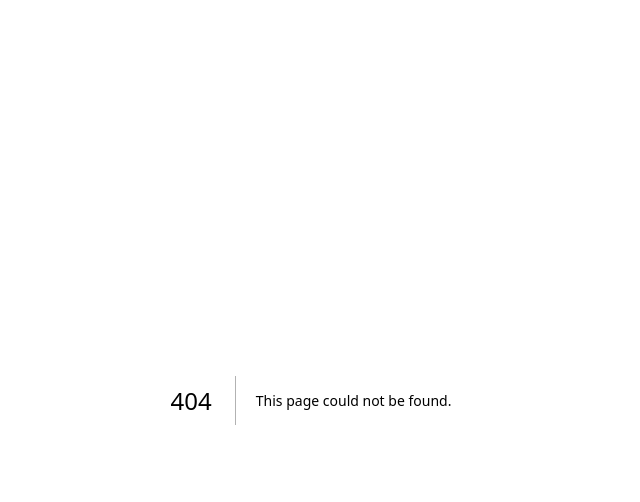
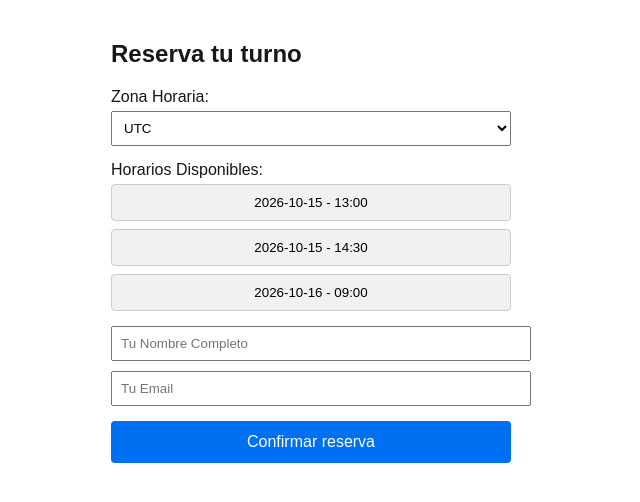
Before and after one commit to guilleefiore/AgendaYa, a Next.js app: page /reservas in a window 1280 px wide. Before the commit this address had no page. Shown: the top 502 px of the page, without its empty margins (329-969 px from the left). Built offline with nearby package versions, Linux system fonts and the light colour scheme.

Commit message:
feat(M04): booking timezone frontend

```diff
--- /dev/null
+++ b/app/reservas/page.tsx
@@ -0,0 +1,9 @@
+import TimezoneBooking from "../../src/TimezoneBooking";
+
+export default function ReservasPage() {
+  return (
+    <div className="min-h-screen bg-zinc-50 dark:bg-black p-8 flex justify-center items-center">
+      <TimezoneBooking />
+    </div>
+  );
+}
--- /dev/null
+++ b/src/TimezoneBooking.tsx
@@ -0,0 +1,144 @@
+"use client";
+import React, { useState, useEffect } from 'react';
+import { detectLocalTimezone, convertSlotToLocalTime } from './tests/franco/logic';
+
+const mockUtcSlots = [
+  "2026-10-15T13:00:00Z",
+  "2026-10-15T14:30:00Z",
+  "2026-10-16T09:00:00Z",
+];
+
+const availableTimezones = [
+  "America/Argentina/Buenos_Aires",
+  "America/Argentina/Mendoza",
+  "America/New_York",
+  "Europe/Madrid",
+  "Asia/Kolkata",
+  "UTC"
+];
+
+export default function TimezoneBooking() {
+  const [timezone, setTimezone] = useState('UTC');
+  const [selectedSlot, setSelectedSlot] = useState<string | null>(null);
+  const [name, setName] = useState('');
+  const [email, setEmail] = useState('');
+  const [confirmed, setConfirmed] = useState(false);
+  const [error, setError] = useState('');
+
+  useEffect(() => {
+    try {
+      const localTz = detectLocalTimezone();
+      if (localTz) {
+        setTimezone(localTz);
+        if (!availableTimezones.includes(localTz)) {
+          availableTimezones.push(localTz);
+        }
+      }
+    } catch (e) {
+      // Fallback
+    }
+  }, []);
+
+  const handleConfirm = () => {
+    if (!selectedSlot) {
+      setError('Debes seleccionar un horario.');
+      return;
+    }
+    if (!name || !email) {
+      setError('Nombre y email son obligatorios.');
+      return;
+    }
+    setError('');
+    setConfirmed(true);
+  };
+
+  if (confirmed) {
+    return (
+      <div style={{ padding: '20px', maxWidth: '400px', margin: '0 auto', textAlign: 'center' }}>
+        <h2 data-cy="booking-confirmation" style={{ color: 'green' }}>Tu reserva fue confirmada exitosamente.</h2>
+        <p>Te esperamos el {selectedSlot} ({timezone})</p>
+      </div>
+    );
+  }
+
+  return (
+    <div style={{ padding: '20px', maxWidth: '400px', margin: '0 auto', fontFamily: 'sans-serif' }}>
+      <h2>Reserva tu turno</h2>
+
+      {error && <div data-cy="error-message" style={{ color: 'red', marginBottom: '10px' }}>{error}</div>}
+
+      <div style={{ marginBottom: '15px' }}>
+        <label style={{ display: 'block', marginBottom: '5px' }}>Zona Horaria:</label>
+        <select
+          data-cy="timezone-selector"
+          value={timezone}
+          onChange={(e) => setTimezone(e.target.value)}
+          style={{ width: '100%', padding: '8px' }}
+        >
+          {availableTimezones.map(tz => (
+            <option key={tz} value={tz}>{tz}</option>
+          ))}
+        </select>
+      </div>
+
+      <div style={{ marginBottom: '15px' }}>
+        <label style={{ display: 'block', marginBottom: '5px' }}>Horarios Disponibles:</label>
+        <div style={{ display: 'flex', flexDirection: 'column', gap: '8px' }}>
+          {mockUtcSlots.map(utcSlot => {
+            let localTime = { date: '', time: '' };
+            try {
+              localTime = convertSlotToLocalTime(utcSlot, timezone);
+            } catch (e) {
+              localTime = { date: 'Error', time: 'Error' };
+            }
+            const slotLabel = `${localTime.date} - ${localTime.time}`;
+
+            return (
+              <button
+                key={utcSlot}
+                data-cy={`slot-${utcSlot}`}
+                onClick={() => setSelectedSlot(slotLabel)}
+                style={{
+                  padding: '10px',
+                  background: selectedSlot === slotLabel ? '#4CAF50' : '#f1f1f1',
+                  color: selectedSlot === slotLabel ? 'white' : 'black',
+                  border: '1px solid #ccc',
+                  borderRadius: '4px',
+                  cursor: 'pointer'
+                }}
+              >
+                {slotLabel}
+              </button>
+            );
+          })}
+        </div>
+      </div>
+
+      <div style={{ marginBottom: '15px' }}>
+        <input
+          data-cy="guest-name"
+          placeholder="Tu Nombre Completo"
+          value={name}
+          onChange={(e) => setName(e.target.value)}
+          style={{ width: '100%', padding: '8px', marginBottom: '10px' }}
+        />
+        <input
+          data-cy="email-input"
+          type="email"
+          placeholder="Tu Email"
+          value={email}
+          onChange={(e) => setEmail(e.target.value)}
+          style={{ width: '100%', padding: '8px' }}
+        />
+      </div>
+
+      <button
+        data-cy="submit-booking"
+        onClick={handleConfirm}
+        style={{ width: '100%', padding: '12px', background: '#0070f3', color: 'white', border: 'none', borderRadius: '4px', cursor: 'pointer', fontSize: '16px' }}
+      >
+        Confirmar reserva
+      </button>
+    </div>
+  );
+}
```
Also changed, not shown: app/page.tsx (+12 -2 lines), 2 other files (tests, documents, lock files or other folders).
